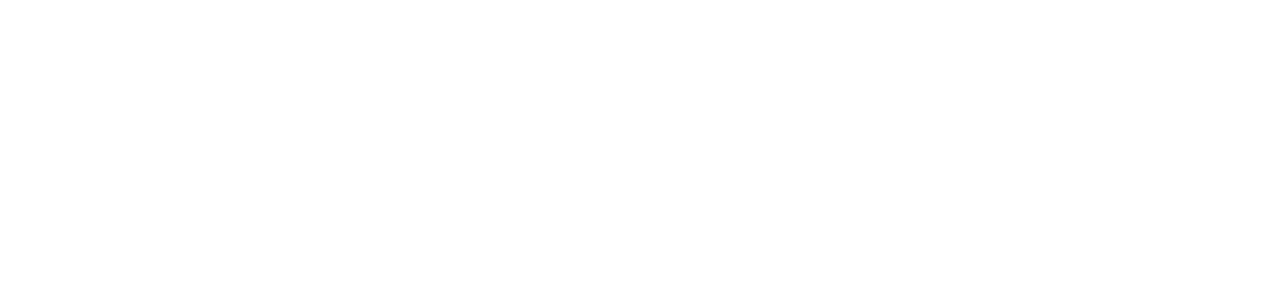
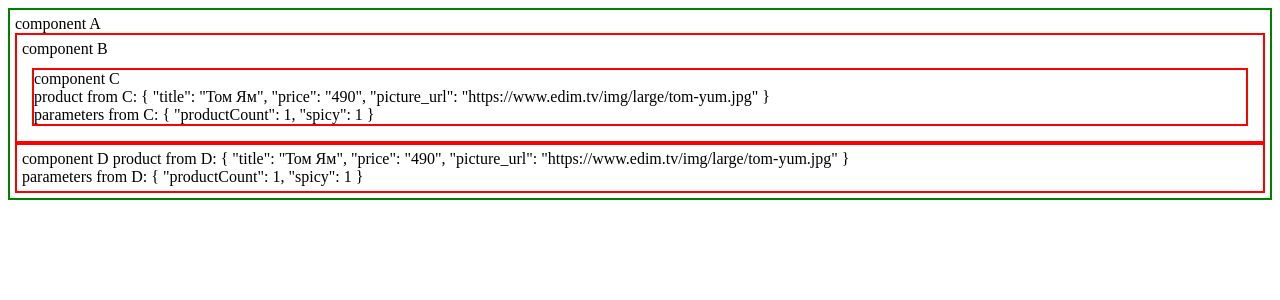
Before and after one commit to Danil-27/vue-education, a Vue app: page / in a window 1280 px wide. Shown: the top 300 px of the page. Built offline with nearby package versions, Linux system fonts and the light colour scheme; the HTML template or start-up script is replaced by a standard one.

Commit message:
feat: solve provide inject task

```diff
--- a/src/App.vue
+++ b/src/App.vue
@@ -1,7 +1,11 @@
 <template>
-  <div></div>
+  <div>
+    <A />
+  </div>
 </template>
 
-<script></script>
+<script setup lang="ts">
+import A from './components/ComponentA.vue';
+</script>
 
 <style scoped lang="scss"></style>
--- /dev/null
+++ b/src/components/ComponentA.vue
@@ -0,0 +1,34 @@
+<template>
+  <div class="round">
+    component A
+    <B />
+    <D />
+  </div>
+</template>
+
+<script setup lang="ts">
+import { ref, provide } from 'vue';
+import B from './ComponentB.vue';
+import D from './ComponentD.vue';
+
+const productData = {
+  title: 'Том Ям',
+  price: '490',
+  picture_url: 'https://www.edim.tv/img/large/tom-yum.jpg'
+};
+const productCount = ref(1);
+const spicy = ref(1);
+
+provide('currentProduct', productData);
+provide('params', { productCount, spicy });
+</script>
+
+<style scoped>
+.round {
+  border: 2px solid green;
+  padding: 5px;
+}
+:deep(.round) {
+  border-color: red;
+}
+</style>
--- /dev/null
+++ b/src/components/ComponentB.vue
@@ -0,0 +1,19 @@
+<template>
+  <div class="round">
+    component B
+    <C />
+  </div>
+</template>
+
+<script setup lang="ts">
+import C from './ComponentC.vue';
+</script>
+
+<style scoped>
+.round {
+  border: 2px solid;
+}
+:deep(.round) {
+  border-color: blue;
+}
+</style>
--- /dev/null
+++ b/src/components/ComponentC.vue
@@ -0,0 +1,20 @@
+<template>
+  <div class="round">
+    component C
+    <div>product from C: {{ product }}</div>
+    <div>parameters from C: {{ parameters }}</div>
+  </div>
+</template>
+
+<script setup lang="ts">
+import { inject } from 'vue';
+
+const product = inject('currentProduct');
+const parameters = inject('params');
+</script>
+
+<style scoped>
+.round {
+  margin: 10px;
+}
+</style>
--- /dev/null
+++ b/src/components/ComponentD.vue
@@ -0,0 +1,20 @@
+<template>
+  <div class="round">
+    <div>component D product from D: {{ product }}</div>
+    <div>parameters from D: {{ parameters }}</div>
+  </div>
+</template>
+
+<script setup lang="ts">
+import { inject } from 'vue';
+
+const product = inject('currentProduct');
+const parameters = inject('params');
+</script>
+
+<style scoped>
+.round {
+  border: 2px solid rgb(0, 255, 17);
+  padding: 55px;
+}
+</style>
```
